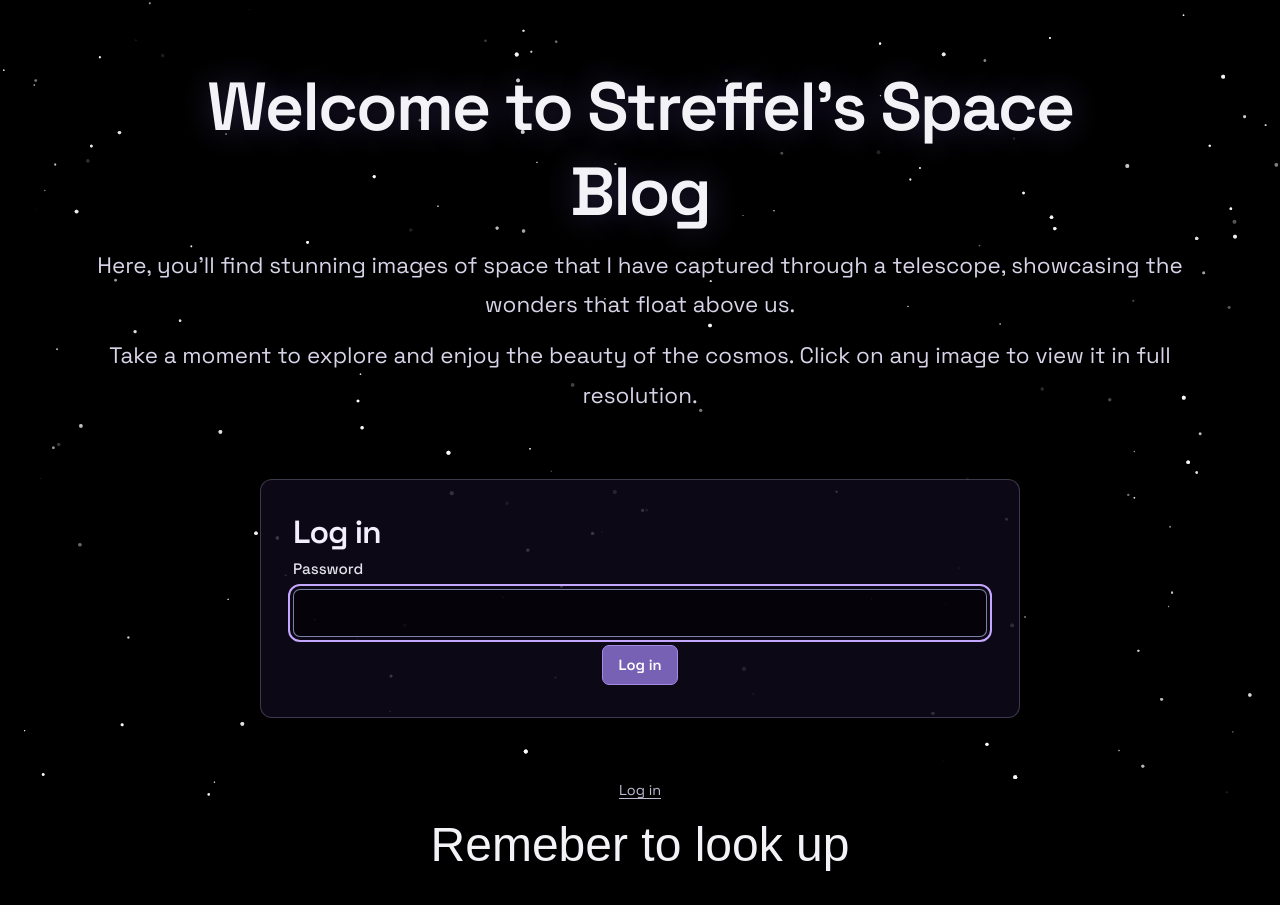
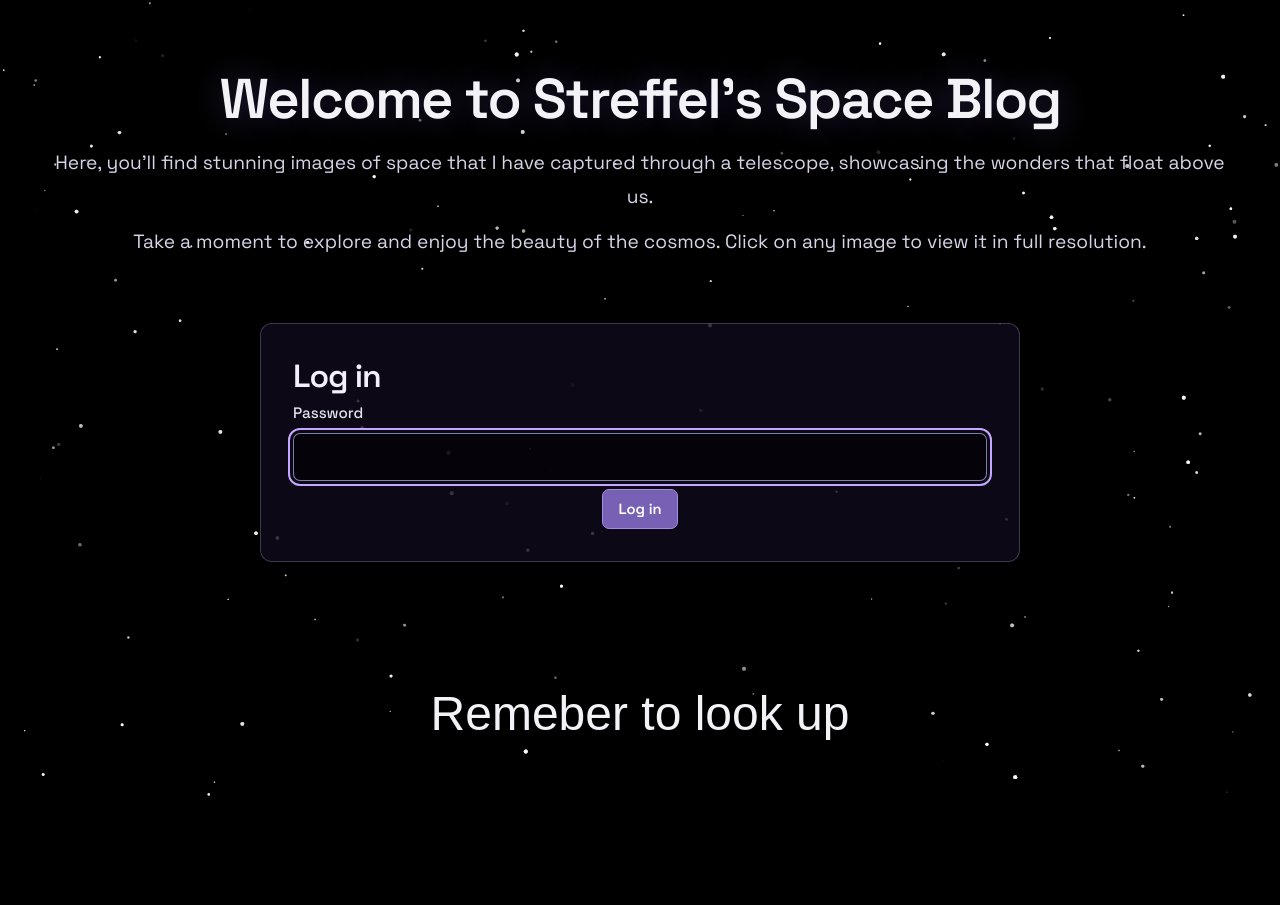
Before and after one commit to WLefferts/streffel.nl-vibes, a React (Vite) app: page /login in a window 1280 px wide. After the commit the page ends 800 px from the top, so only its background shows below. Built offline with nearby package versions, Linux system fonts and the light colour scheme; no server answers; a web font is replaced by a local one.

Commit message:
fine tune styling

```diff
--- a/src/App.tsx
+++ b/src/App.tsx
@@ -38,8 +38,8 @@ export default function App() {
       </main>
 
       <footer>
+        <p className="look-up">Remeber to look up</p>
         {!isOwner && <Link to="/login">Log in</Link>}
-        <p className="look-up">Remeber to look up</p>
       </footer>
     </>
   );
--- a/src/styles.css
+++ b/src/styles.css
@@ -83,13 +83,13 @@ main {
 
 .intro h1 {
   max-width: 900px;
-  font-size: clamp(2.5rem, 6vw, 4.25rem);
+  font-size: clamp(2rem, 5vw, 3.5rem);
   text-shadow: 0 0 32px rgba(159, 130, 255, 0.28);
 }
 
 .intro p {
   color: #d9d3e8;
-  font-size: clamp(1.125rem, 1.8vw, 1.4rem);
+  font-size: clamp(1rem, 1.5vw, 1.2rem);
 }
 
 .content {
@@ -216,7 +216,11 @@ footer .look-up {
 }
 
 footer a {
-  color: var(--muted);
+  color: #000;
+}
+
+footer a:hover {
+  color: #000;
 }
 
 .admin-bar,
```
